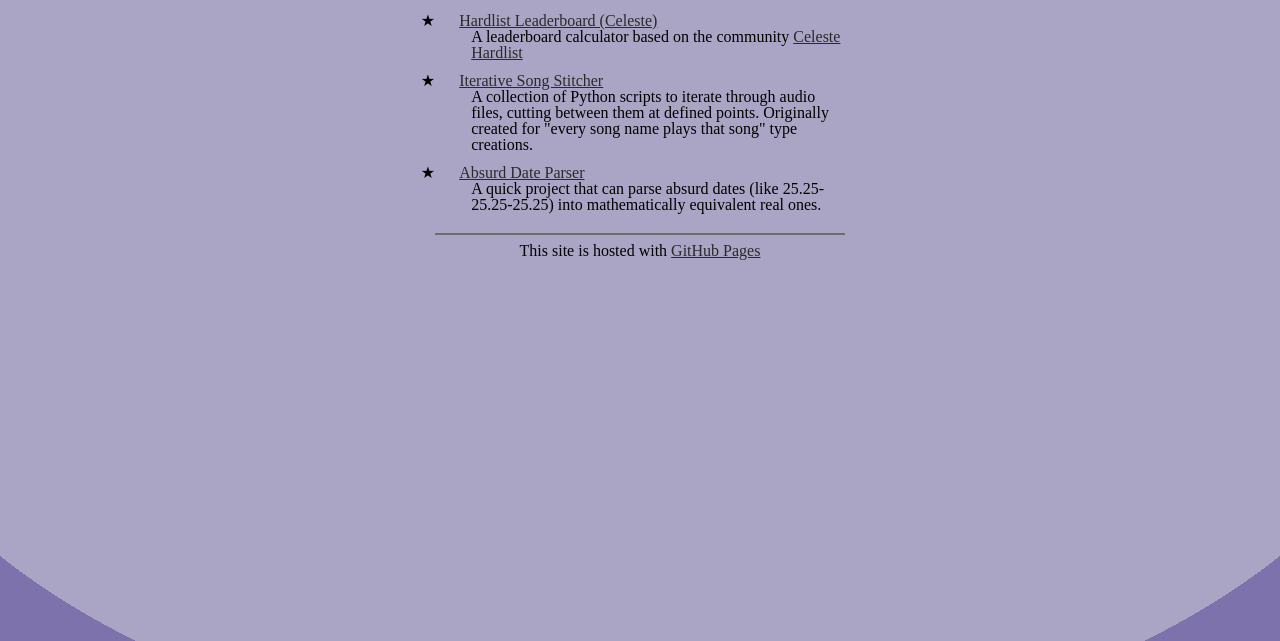
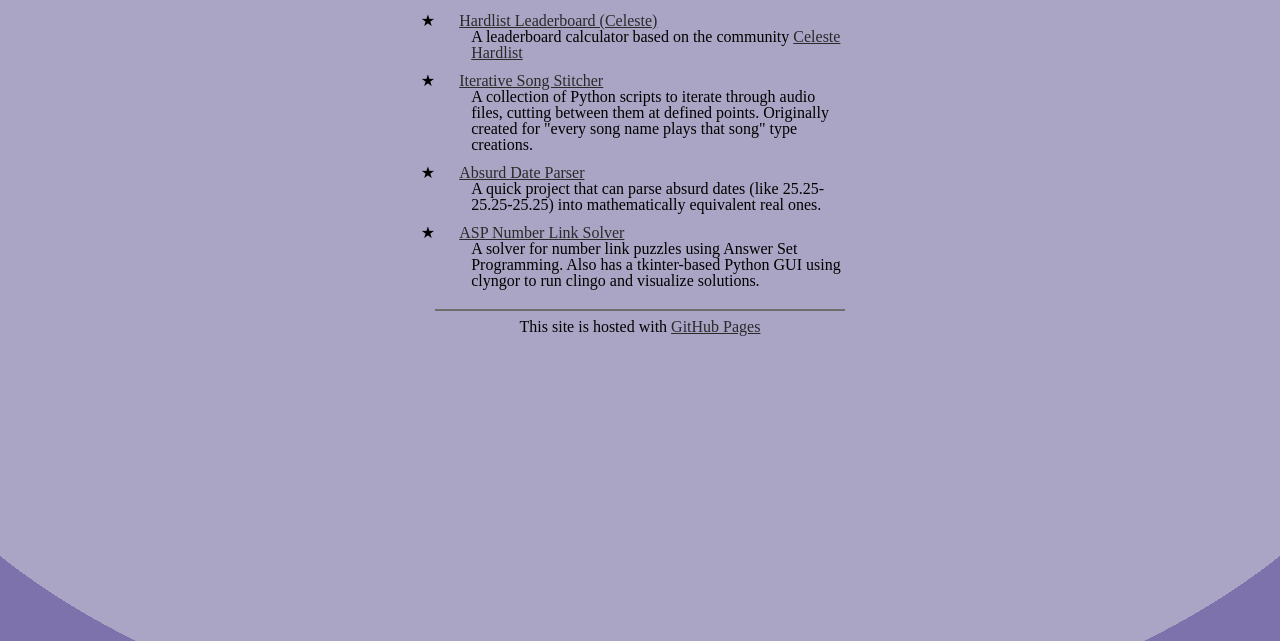
Before and after one commit to Kelton555/Kelton555.github.io, a plain HTML site: page index.html in a window 1280 px wide. Shown: the part 159-800 px from the top of the page. Drawn offline with Linux system fonts and the light colour scheme.

Commit message:
add ASP number link solver

```diff
--- a/index.html
+++ b/index.html
@@ -25,10 +25,12 @@
                         Originally created for "every song name plays that song" type creations.</p></li>
                     <li><p><a href="absurd-date-parser/index.html">Absurd Date Parser</a></p>
                         <p class="indent">A quick project that can parse absurd dates (like 25.25-25.25-25.25) into mathematically equivalent real ones.</p></li>
+                    <li><p><a href=https://github.com/Kelton555/ASP-Number-Link-Solver/">ASP Number Link Solver</a></p>
+                        <p class="indent">A solver for number link puzzles using Answer Set Programming.
+                            Also has a tkinter-based Python GUI using clyngor to run clingo and visualize solutions.</p></li>
                         <hr>
                     </ul>
             </div>
-
         </section>
         <footer>
             <p>This site is hosted with <a href="https://github.com/Kelton555/Kelton555.github.io">GitHub Pages</a></p>
```
